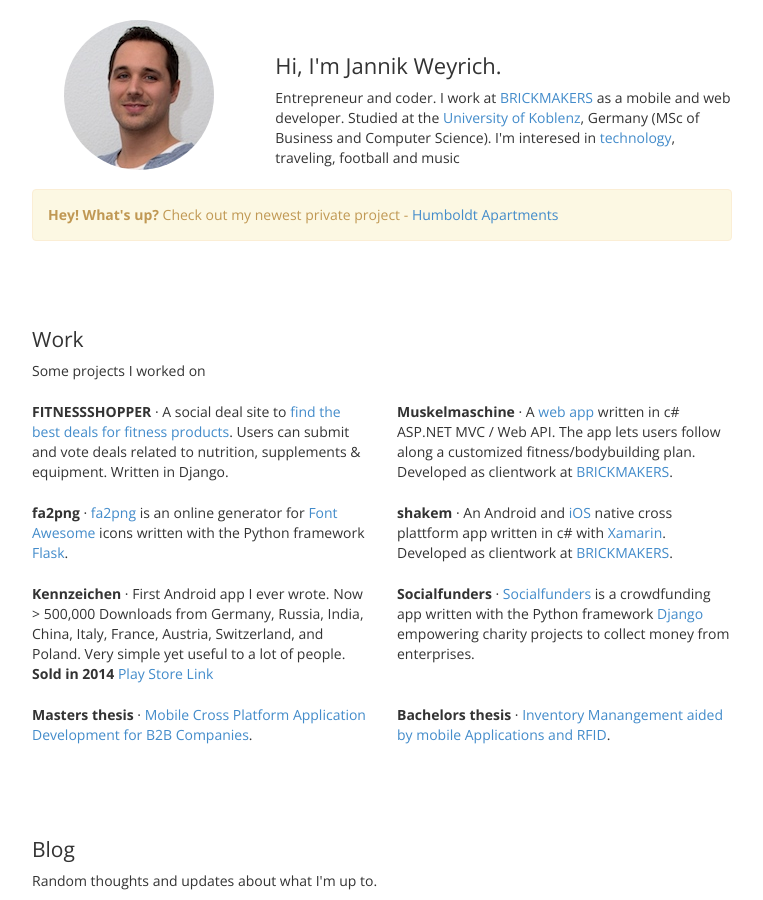
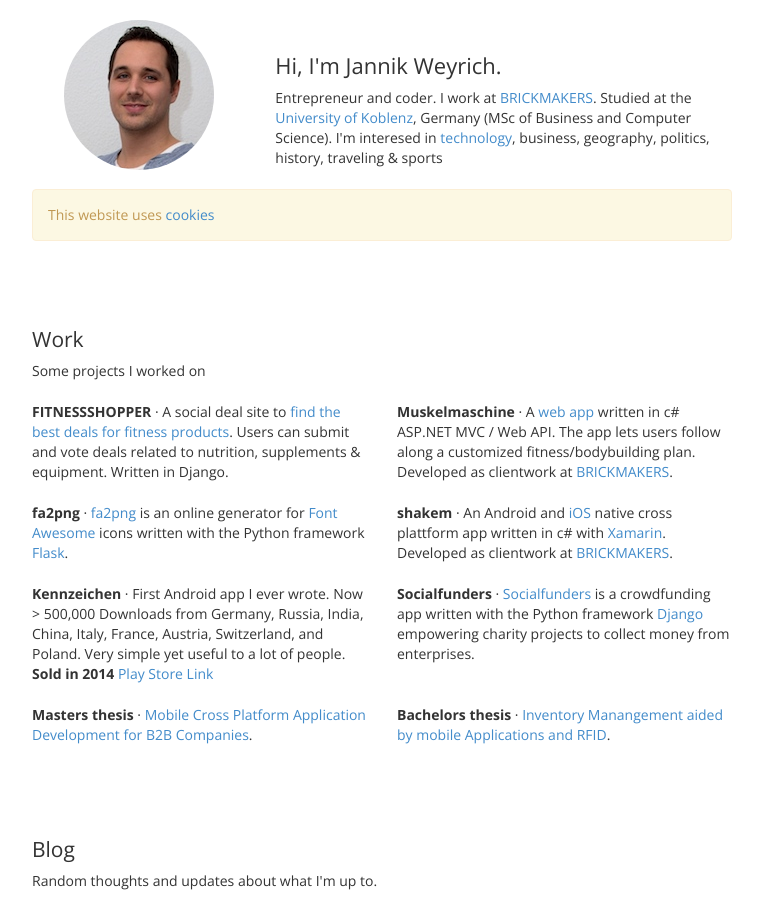
Before and after one commit to jnkwrych/jnkwrych.github.io, a Jekyll site: the page built from index.html, in a window 1280 px wide and 900 px high. Shown: the whole window, without its empty margins (258-1021 px from the left). Built offline with Jekyll 4.4.1, drawn with Linux system fonts in a browser that asks for light colours.

Commit message:
Update default.html

```diff
--- a/_layouts/default.html
+++ b/_layouts/default.html
@@ -3,7 +3,7 @@
 <head>
     <meta charset="utf-8">
     <meta name="viewport" content="width=device-width, initial-scale=1.0">
-    <meta name="description" content="Entrepreneur and coder. I studied at the University of Koblenz, Germany (MSc of Business and Computer Science). I'm interesed in technology, traveling, football and music">
+    <meta name="description" content="Entrepreneur and coder. I studied at the University of Koblenz, Germany (MSc of Business and Computer Science). I'm interesed in technology, geography, politics, history,">
     <meta name="author" content="">
 
     <title>{% if page.title %}{{ page.title }}{% else %}Jannik's personal Website{% endif %}</title>
@@ -24,15 +24,15 @@
                 </a>
             </div>
             <div class="col-12 col-sm-8"><h1>Hi, I'm Jannik Weyrich.</h1>
-                <p>Entrepreneur and coder. I work at <a href="http://www.brickmakers.de" target="_blank">BRICKMAKERS</a> as a mobile and web developer.
+                <p>Entrepreneur and coder. I work at <a href="http://www.brickmakers.de" target="_blank">BRICKMAKERS</a>.
                 Studied at the <a href="http://www.uni-koblenz.de" target="_blank">University of Koblenz</a>, Germany (MSc of Business and Computer Science).
-                I'm interesed in <a href="/#tech-i-use">technology</a>, traveling, football and music</p></div>
+                I'm interesed in <a href="/#tech-i-use">technology</a>, business, geography, politics, history, traveling & sports</p></div>
         </div>
 
         <div class="row">
           <div class="col-xs-12">
             <div class="alert alert-warning">
-              <strong>Hey! What's up?</strong> Check out my newest private project - <a href="http://guesthouse-koblenz.de/">Humboldt Apartments</a>
+              This website uses <a href="/impressum.html">cookies</a>
             </div>
           </div>
         </div>
```
